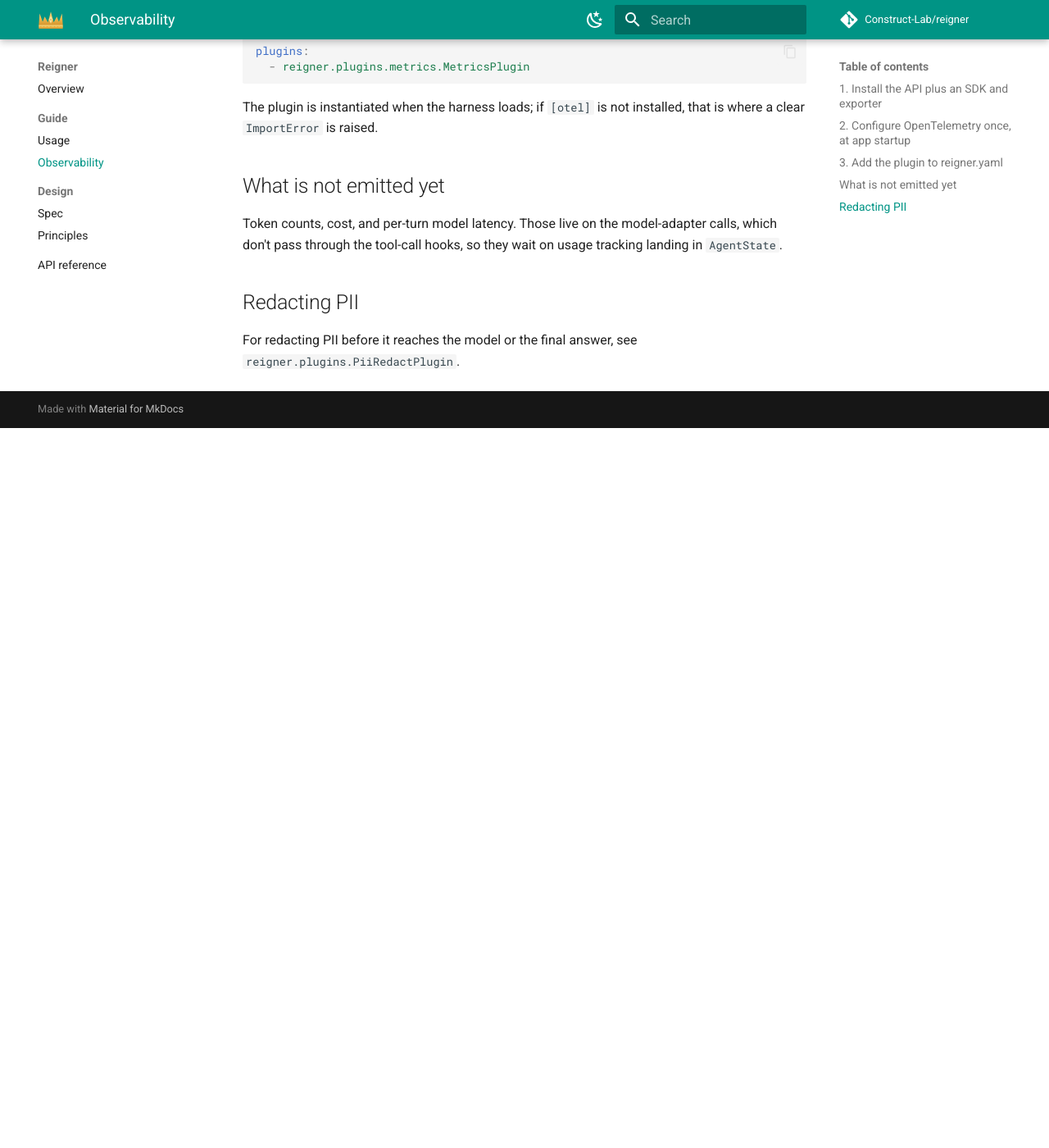
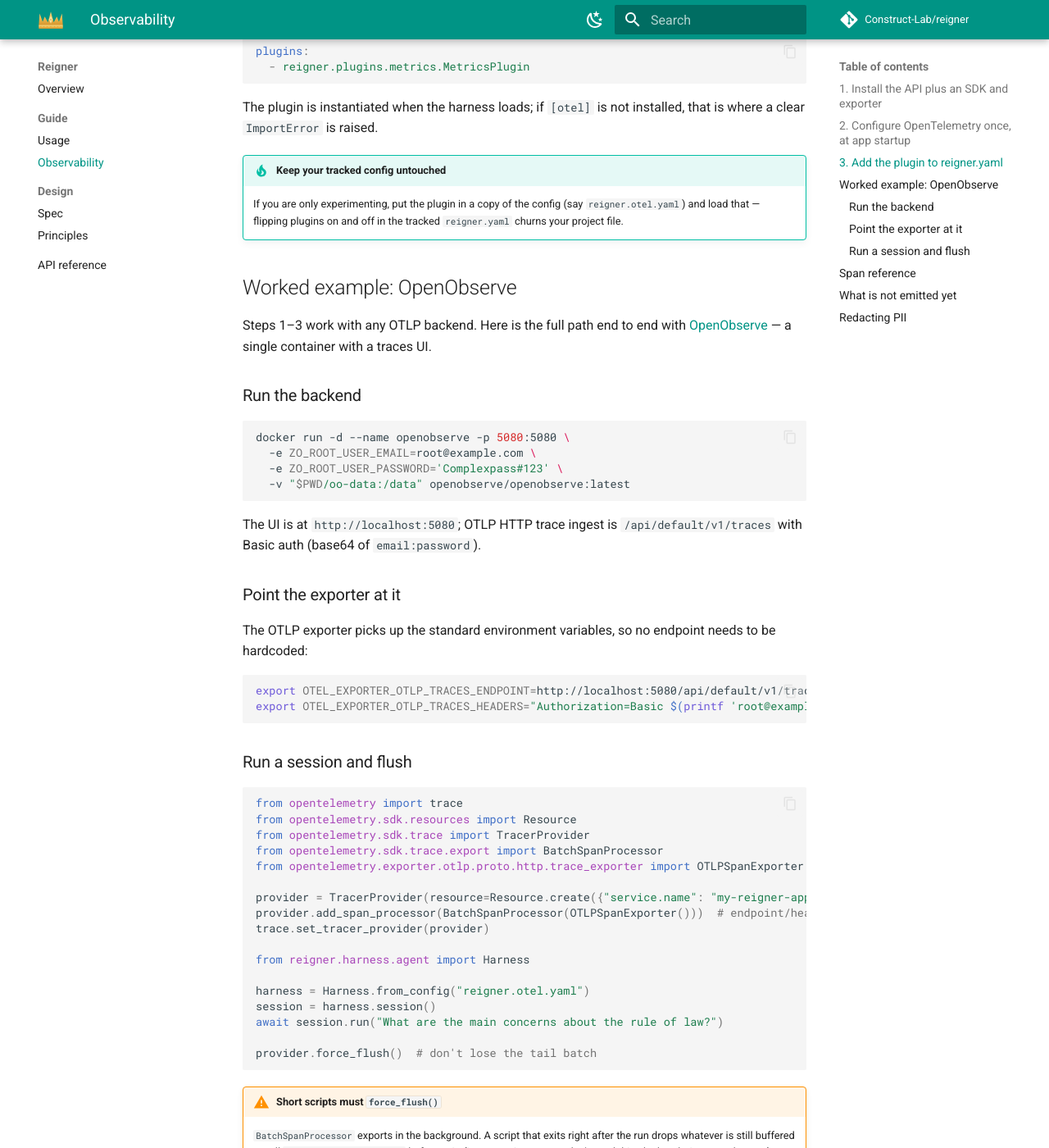
Before and after one commit to Construct-Lab/reigner, an MkDocs documentation site: the page built from docs/guide/observability.md, in a window 1280 px wide and 1400 px high, scrolled down 1087 px. Shown: the whole window at 82% size. Built offline with MkDocs 1.6.1 and Material for MkDocs 9.7.7, drawn with Linux system fonts in a browser that asks for light colours; comment, search, counter and statistics services are not loaded; before the commit the page ends 1609 px from its top, so only the background shows below that; some of the changed text lies outside the part shown.

Commit message:
docs: add OpenObserve worked example and span reference to observability guide

````diff
--- a/docs/guide/observability.md
+++ b/docs/guide/observability.md
@@ -50,11 +50,93 @@
 The plugin is instantiated when the harness loads; if `[otel]` is not installed, that is
 where a clear `ImportError` is raised.
 
+!!! tip "Keep your tracked config untouched"
+    If you are only experimenting, put the plugin in a copy of the config
+    (say `reigner.otel.yaml`) and load that — flipping plugins on and off in the
+    tracked `reigner.yaml` churns your project file.
+
+## Worked example: OpenObserve
+
+Steps 1–3 work with any OTLP backend. Here is the full path end to end with
+[OpenObserve](https://openobserve.ai/) — a single container with a traces UI.
+
+### Run the backend
+
+```bash
+docker run -d --name openobserve -p 5080:5080 \
+  -e ZO_ROOT_USER_EMAIL=root@example.com \
+  -e ZO_ROOT_USER_PASSWORD='Complexpass#123' \
+  -v "$PWD/oo-data:/data" openobserve/openobserve:latest
+```
+
+The UI is at `http://localhost:5080`; OTLP HTTP trace ingest is
+`/api/default/v1/traces` with Basic auth (base64 of `email:password`).
+
+### Point the exporter at it
+
+The OTLP exporter picks up the standard environment variables, so no endpoint needs to
+be hardcoded:
+
+```bash
+export OTEL_EXPORTER_OTLP_TRACES_ENDPOINT=http://localhost:5080/api/default/v1/traces
+export OTEL_EXPORTER_OTLP_TRACES_HEADERS="Authorization=Basic $(printf 'root@example.com:Complexpass#123' | base64)"
+```
+
+### Run a session and flush
+
+```python
+from opentelemetry import trace
+from opentelemetry.sdk.resources import Resource
+from opentelemetry.sdk.trace import TracerProvider
+from opentelemetry.sdk.trace.export import BatchSpanProcessor
+from opentelemetry.exporter.otlp.proto.http.trace_exporter import OTLPSpanExporter
+
+provider = TracerProvider(resource=Resource.create({"service.name": "my-reigner-app"}))
+provider.add_span_processor(BatchSpanProcessor(OTLPSpanExporter()))  # endpoint/headers via env
+trace.set_tracer_provider(provider)
+
+from reigner.harness.agent import Harness
+
+harness = Harness.from_config("reigner.otel.yaml")
+session = harness.session()
+await session.run("What are the main concerns about the rule of law?")
+
+provider.force_flush()  # don't lose the tail batch
+```
+
+!!! warning "Short scripts must `force_flush()`"
+    `BatchSpanProcessor` exports in the background. A script that exits right after the
+    run drops whatever is still buffered — call `provider.force_flush()` before exit.
+    (Long-running servers don't need this; the batch timer catches up.)
+
+Then open the UI → **Traces** and filter on `service.name = my-reigner-app`.
+
+!!! note "OpenObserve quirks"
+    - **Blank columns are a display artifact.** Trace streams use a per-stream union
+      schema, so attributes set only by some span types (e.g. `reigner.from_model` on
+      oracle markers) render as empty columns on every other span. The data is there.
+    - **Stream stats lag.** `doc_num` can read 0 right after ingest. If in doubt, query
+      the search API directly (`POST /api/default/_search?type=traces` with SQL) rather
+      than trusting the stats page.
+
+## Span reference
+
+| Span | Emitted when | Attributes |
+|---|---|---|
+| `reigner.tool.<name>` | each real tool call | `reigner.session_id`, `reigner.tool`, `reigner.truncated`, `reigner.cached` |
+| `reigner.compaction` | context is compacted | `reigner.level` |
+| `reigner.error` | an error event fires | `reigner.error`, `reigner.recoverable` |
+| `reigner.oracle` | oracle escalation | `reigner.from_model`, `reigner.to_model` |
+| `reigner.steering` | a steering event fires | `reigner.mode` |
+
 ## What is not emitted yet
 
-Token counts, cost, and per-turn model latency. Those live on the model-adapter calls,
-which don't pass through the tool-call hooks, so they wait on usage tracking landing in
-`AgentState`.
+- **A root span per run.** Spans are currently parentless, so one run shows up as N
+  disconnected traces rather than one trace with children. A `reigner.run` root span is
+  planned.
+- **Token counts, cost, and per-turn model latency.** Usage lives on
+  `final_answer.metadata.usage`, which doesn't pass through the tool-call hooks, so it
+  never reaches telemetry yet. This will ride along with the root span.
 
 ## Redacting PII
 
````
